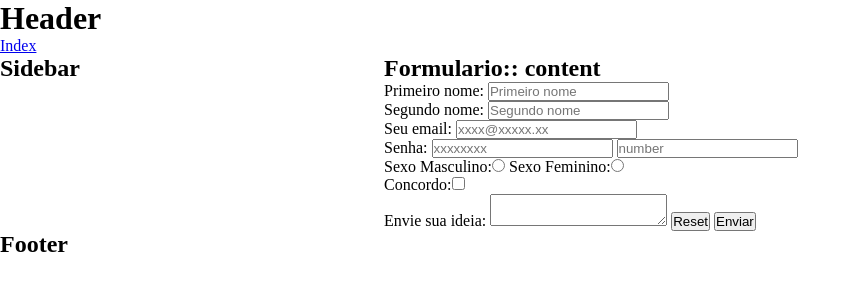
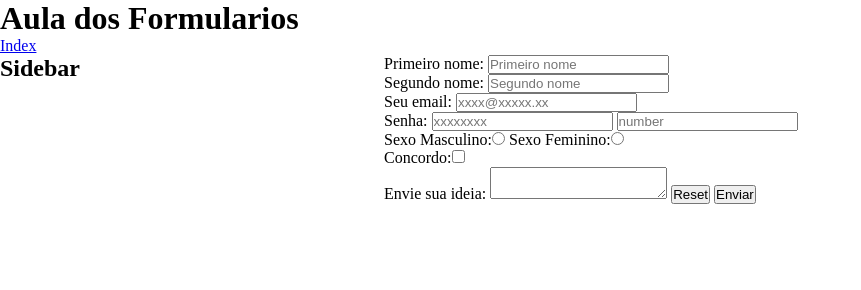
Before and after one commit to CristovaoCarlos/AulasHTML5, a plain HTML site: page AulaForm.html in a window 1280 px wide. Shown: the whole page, without its empty margins (0-861 px from the left). Drawn offline with Linux system fonts and the light colour scheme.

Commit message:
ajustes dos templates

```diff
--- a/AulaForm.html
+++ b/AulaForm.html
@@ -15,7 +15,7 @@
 <body>
 	<!-- cabeçãlho -->
 	<header style="width: 100%; display: block; position: relative;">
-		<h1>Header</h1>
+		<h1>Aula dos Formularios</h1>
 		</header>
 	<!-- navegador -->
 	<nav style="width: 100%; display: block; position: relative;">
@@ -27,9 +27,7 @@
 	</aside>
 	<!-- corpo -->
 	<section id="Content" style="float: left; position: relative; display: inline; width: 70%">
-		<h2>Formulario:: content</h2>
-
-		<form action="http://localhost:8000/contact" method="POST" novalidate>
+			<form action="http://localhost:8000/contact" method="POST" novalidate>
 			Primeiro nome:
 			<input type="text" name="firstname" placeholder="Primeiro nome" required>
 			<br>
@@ -85,7 +83,7 @@
 	</section>
 	<!-- rodapé -->
 	<footer id="Footer" style="width: 100%; display: block; position: relative; clear: both">
-		<h2>Footer</h2>
+
 	</footer>
 </body>
 </html>
```
Also changed, not shown: AulaListas.html (+2 -2 lines).
